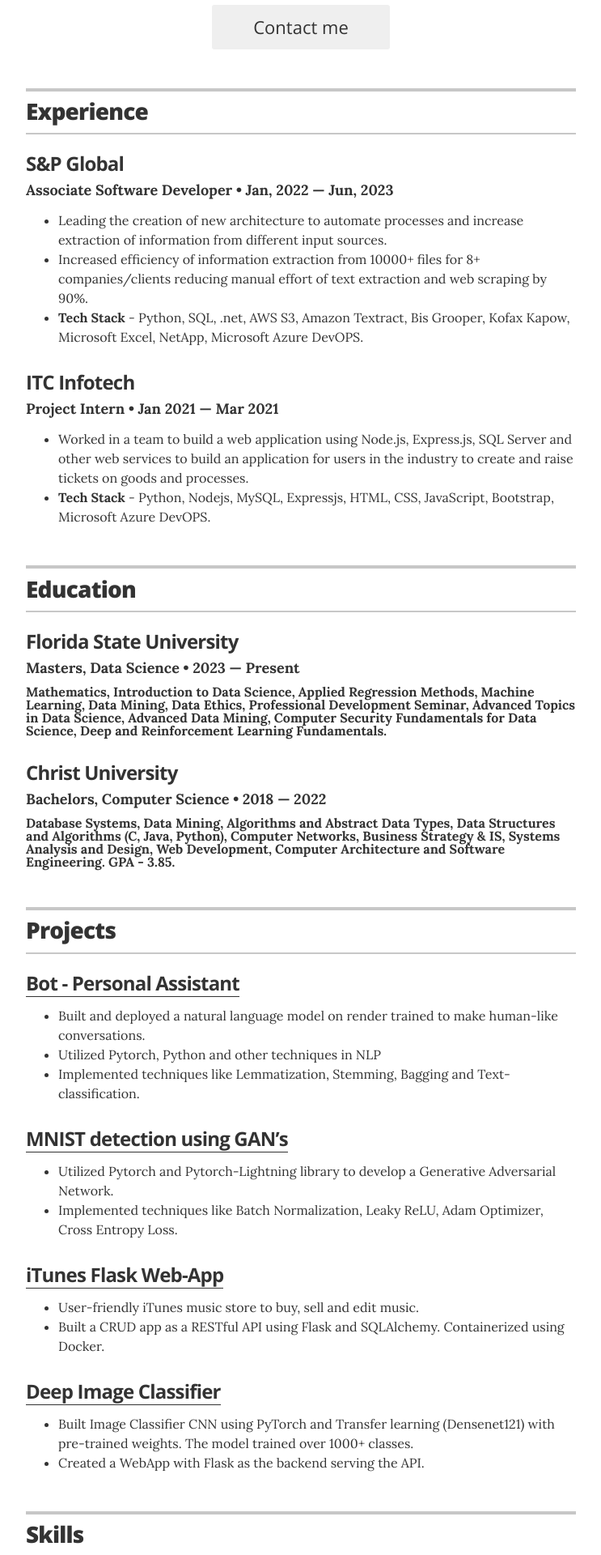
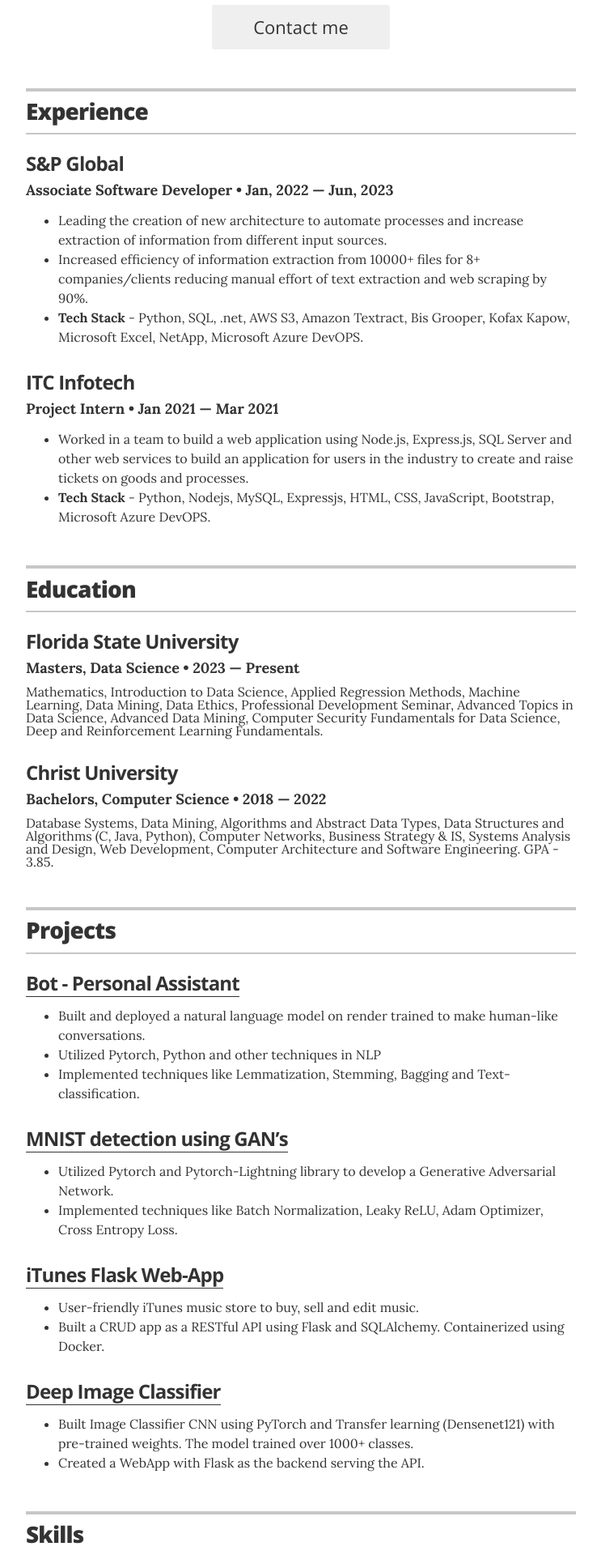
Before and after one commit to moh1tt/resume, a Jekyll site: the page built from index.html, in a window 1280 px wide. Shown: the part 471-2391 px from the top of the page at 81% size, without its empty margins (268-1011 px from the left). Built offline with Jekyll 4.4.1, drawn with Linux system fonts in a browser that asks for light colours.

Commit message:
changed h5 to p

```diff
--- a/_layouts/resume.html
+++ b/_layouts/resume.html
@@ -81,7 +81,7 @@
         <h3 class="resume-item-title" itemprop="name">{{ education.uni }}</h3>
         <h4 class="resume-item-details group" itemprop="description">{{ education.degree }} &bull; {{ education.year }}
         </h4>
-        <h5 class="resume-item-details award-title" itemprop="description">{{ education.coursework }}</h5>
+        <p class="resume-item-details award-title" itemprop="description">{{ education.coursework }}</p>
         <p class="resume-item-copy" itemprop="description">
         <ul class="resume-item-list">
           {% for award in education.awards %}
```
